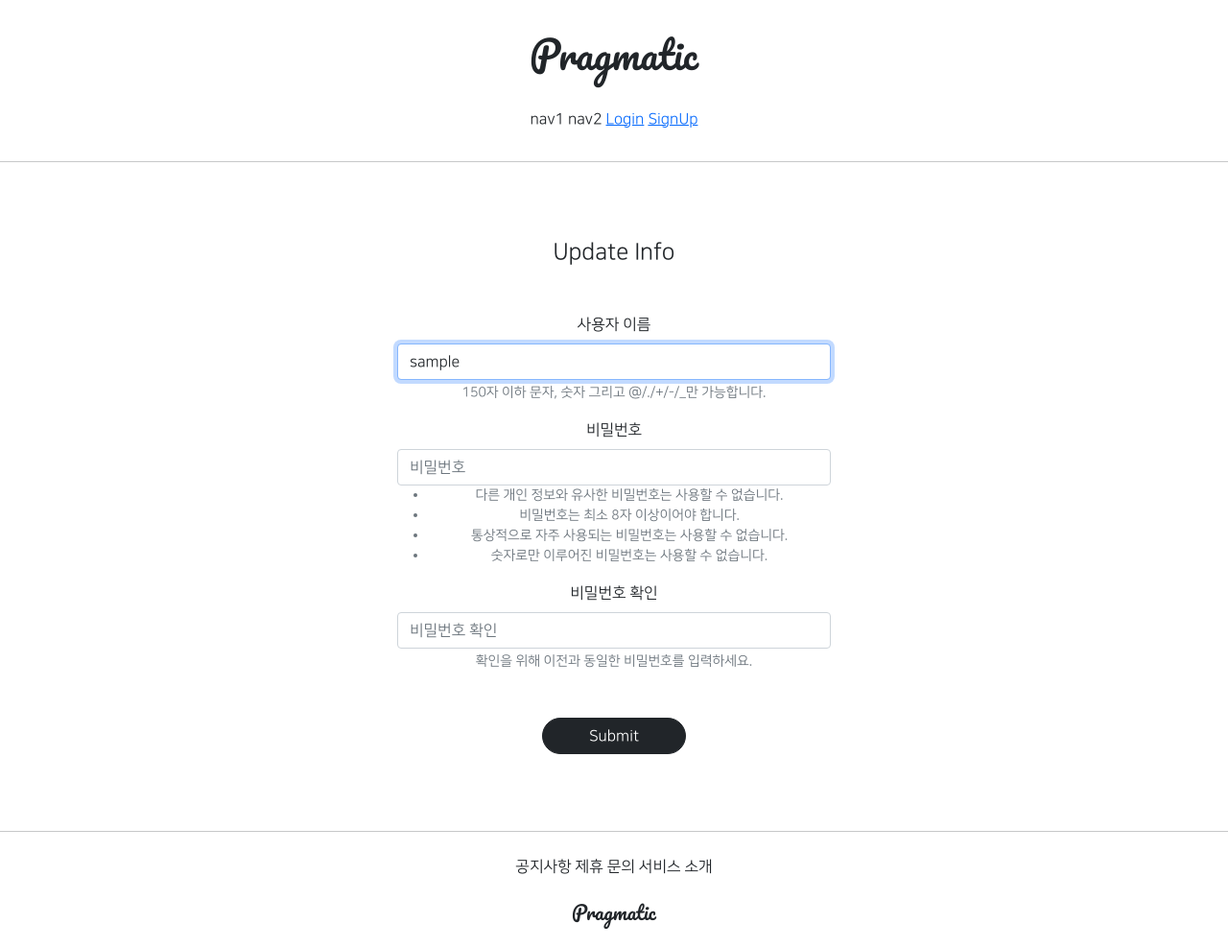
After one commit to timgotango/gis_4ban_1, a Django app: page /accounts/update/1 in a window 1280 px wide. The commit adds this page. Shown: the whole page at 96% size. Run offline with Django 3.2, Linux system fonts and the light colour scheme; tables that the repository leaves empty hold one stand-in row (values such as "Sample post"); parts of the project's set-up code (start-up, migrations or seed data) failed here and were passed over; some libraries are stand-ins or nearby versions.

Commit message:
7/20 update view 로직, 생성

```diff
--- a/accountapp/templates/accountapp/detail.html
+++ b/accountapp/templates/accountapp/detail.html
@@ -2,7 +2,7 @@
 
 {% block content %}
     {# bootstrap에서 제공하는 text-center 속성 + max-width + bootstrap 좌우 마진 동일 #}
-    <div class="text-center m-auto">
+    <div class="text-center mx-500 m-auto">
         <div class="m-5">
             {#  views.py에 정의해줬던 target_user 속성 사용  #}
             <h4>{{ target_user.username }}</h4>
@@ -10,6 +10,9 @@
         <div>
             {{ target_user.date_joined }}
         </div>
+        <div>
+            <a href="{% url 'accountapp:update' pk=target_user.pk %}">Update Info</a>
+        </div>
     </div>
 
 {% endblock %}
--- /dev/null
+++ b/accountapp/templates/accountapp/update.html
@@ -0,0 +1,19 @@
+{% extends 'base.html' %}
+{% load bootstrap4 %}
+{% block content %}
+    <div class="text-center mw-500 m-auto">
+        <div class="m-5">
+            <h4>Update Info</h4>
+        </div>
+        <div>
+            {#  action : 어떤 주소로 데이터를 보낼지! / target_user의 pk 값을 입력  #}
+            <form action="{% url 'accountapp:update' pk=target_user.pk %}" method="post">
+                {% csrf_token %}
+                {% bootstrap_form form %}
+                <div class="m-5">
+                    <input type="submit" class="btn btn-dark rounded-pill px-5">
+                </div>
+            </form>
+        </div>
+    </div>
+{% endblock %}
--- a/accountapp/urls.py
+++ b/accountapp/urls.py
@@ -1,7 +1,7 @@
 from django.contrib.auth.views import LoginView, LogoutView
 from django.urls import path
 
-from accountapp.views import hello_world, AccountCreateView, AccountDetailView
+from accountapp.views import hello_world, AccountCreateView, AccountDetailView, AccountUpdateView
 
 app_name = 'accountapp'              # accountapp 이름을 적어주어 다른 파일에서 라우팅해줄 수 있는 것.
 
@@ -13,4 +13,5 @@ urlpatterns = [
     path('logout/', LogoutView.as_view(), name='logout'),
     path('create/', AccountCreateView.as_view(), name='create'), # create는 없는 것을 만드는 것
     path('detail/<int:pk>', AccountDetailView.as_view(), name='detail'), # 다만 detail은 주소<int:pk>를 넘겨받아야!
+    path('update/<int:pk>', AccountUpdateView.as_view(), name='update'), # 정보 수정이므로 user 키값 받아야.
 ]
--- a/accountapp/views.py
+++ b/accountapp/views.py
@@ -3,7 +3,7 @@ from django.contrib.auth.models import User
 from django.http import HttpResponseRedirect
 from django.shortcuts import render
 from django.urls import reverse, reverse_lazy
-from django.views.generic import CreateView, DetailView
+from django.views.generic import CreateView, DetailView, UpdateView
 
 from accountapp.models import NewModel
 
@@ -32,5 +32,12 @@ class AccountCreateView(CreateView): # 장고의 뷰의 제너릭에서 CreateVi
 
 class AccountDetailView(DetailView):
     model = User # User 객체의 detail을 보는 것이기 때문에
-    context_object_name = 'target_user'         # context_object_name
+    context_object_name = 'target_user'         # key
     template_name = 'accountapp/detail.html'    # 추후에 만들 detail.html
+
+class AccountUpdateView(UpdateView): # 내 정보 수정
+    model = User
+    form_class = UserCreationForm
+    context_object_name = 'target_user'
+    success_url = reverse_lazy('accountapp:hello_world') # 원래는 detail 페이지로 가면 좋지만, 상세 페이지마다 pk가 다르므로 이건 나중에 해보자
+    template_name = 'accountapp/update.html'
--- a/templates/header.html
+++ b/templates/header.html
@@ -16,7 +16,7 @@
         {#  로그인 되어있는 상태라면  #}
         {% else %}
         <span>
-            {#  user의 pk를 detail 뒤에 추가해줘야!  #}
+            {#  user의 pk를 추가해줘야!  #}
             <a href="{% url 'accountapp:detail' pk=user.pk %}">MyPage</a>
         </span>
         <span>
```
